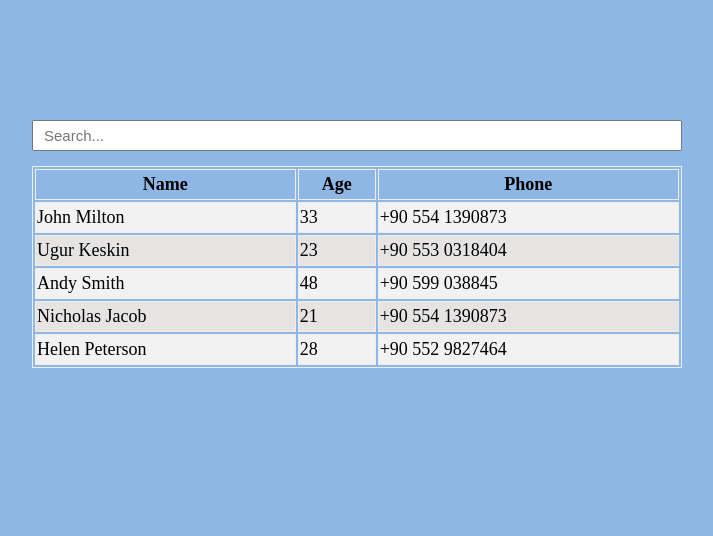
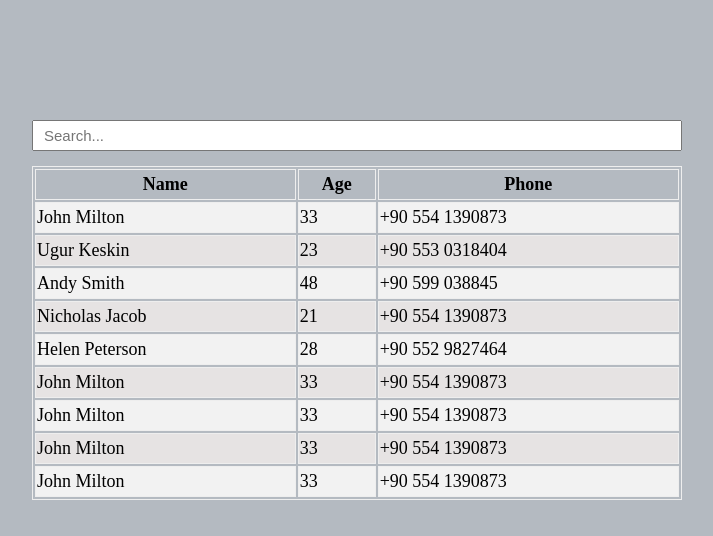
Before and after one commit to Begimai-A/Filter-js, a plain HTML site: page index.html in a window 1280 px wide. Shown: the whole page, without its empty margins (278-991 px from the left). Drawn offline with Linux system fonts and the light colour scheme.

Commit message:
changed background

```diff
--- a/index.html
+++ b/index.html
@@ -45,6 +45,26 @@
                 <td>28</td>
                 <td>+90 552 9827464</td>
             </tr>
+            <tr>
+                <td>John Milton</td>
+                <td>33</td>
+                <td>+90 554 1390873</td>
+            </tr>
+            <tr>
+                <td>John Milton</td>
+                <td>33</td>
+                <td>+90 554 1390873</td>
+            </tr>
+            <tr>
+                <td>John Milton</td>
+                <td>33</td>
+                <td>+90 554 1390873</td>
+            </tr>
+            <tr>
+                <td>John Milton</td>
+                <td>33</td>
+                <td>+90 554 1390873</td>
+            </tr>
          </tbody>
         </table>
      </div>
--- a/style.css
+++ b/style.css
@@ -2,11 +2,11 @@ body{
     padding: 0;
     margin: 0;
     box-sizing: border-box;
-    background-color: #8eb7e6;
+    background-color: #b4bac1;
 }
 
 table,th, td{
-    font-size: 18px;
+   font-size: 18px;
    line-height: 27px;
    border: 1px solid #eee;
 
```
